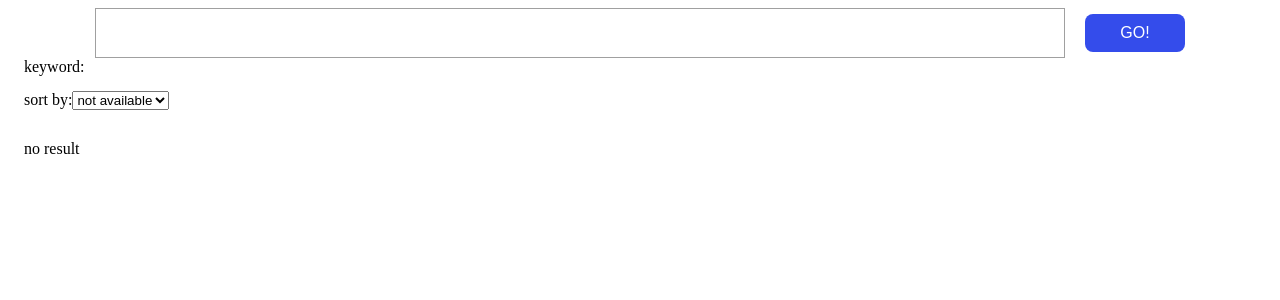
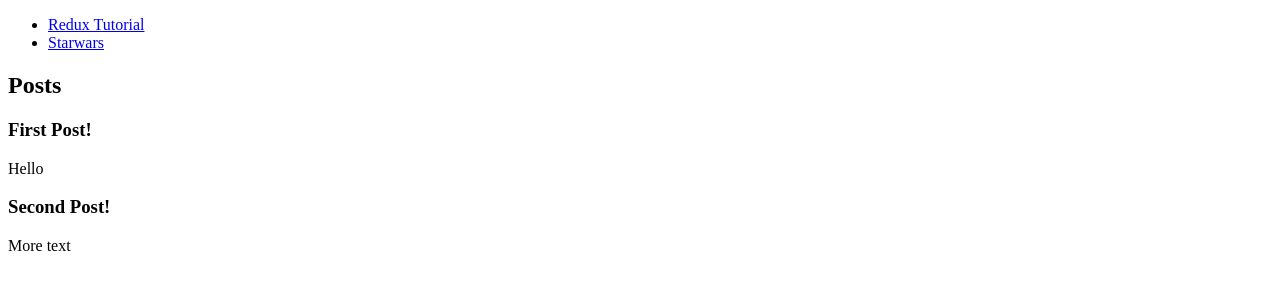
Before and after one commit to jimyeong/react_design_patterns, a React (Create React App) app: page / in a window 1280 px wide. Shown: the top 300 px of the page. Built offline with nearby package versions, Linux system fonts and the light colour scheme.

Commit message:
redux tutorial

```diff
--- a/package.json
+++ b/package.json
@@ -3,12 +3,14 @@
   "version": "0.1.0",
   "private": true,
   "dependencies": {
+    "@reduxjs/toolkit": "^1.9.1",
     "@testing-library/jest-dom": "^5.16.5",
     "@testing-library/react": "^13.4.0",
     "@testing-library/user-event": "^13.5.0",
     "axios": "^1.2.2",
     "react": "^18.2.0",
     "react-dom": "^18.2.0",
+    "react-redux": "^8.0.5",
     "react-router-dom": "^6.7.0",
     "react-scripts": "5.0.1",
     "styled-components": "^5.3.5",
--- a/src/App.js
+++ b/src/App.js
@@ -6,13 +6,15 @@ import styled from "styled-components";
 import { _axios } from "./server/index";
 import { utils } from "./utils";
 import StarwarsPage from "./pages/starwars/StarwarsPage";
-import { Routes, Route } from "react-router-dom";
+import { Routes, Route, Link } from "react-router-dom";
+import ReduxTutorialPage from "./pages/reduxTutorial/ReduxTutorialPage";
 
 const INPUT_WRAPPER = styled.div`
   max-width: 1090px;
   margin: 0 auto;
 `;
 
+const NAV = styled.nav``;
 function App() {
   const callApi = async (params) => {
     const result = await _axios.get(params);
@@ -31,8 +33,19 @@ function App() {
 
   return (
     <React.Fragment>
+      <NAV>
+        <ul>
+          <li>
+            <Link to="/">Redux Tutorial</Link>
+          </li>
+          <li>
+            <Link to="/starwars">Starwars</Link>
+          </li>
+        </ul>
+      </NAV>
       <Routes>
-        <Route path="/" element={<StarwarsPage />} />
+        <Route path="/" element={<ReduxTutorialPage />} />
+        <Route path="/starwars" element={<StarwarsPage />} />
         <Route path="*" element={<div>No Match</div>} />
       </Routes>
     </React.Fragment>
--- /dev/null
+++ b/src/app/store.js
@@ -0,0 +1,8 @@
+import { configureStore } from "@reduxjs/toolkit";
+import postsReducers from "../features/posts/postSlice";
+
+export default configureStore({
+  reducer: {
+    posts: postsReducers,
+  },
+});
--- /dev/null
+++ b/src/features/posts/PostsList.js
@@ -0,0 +1,19 @@
+import React from "react";
+import { useSelector } from "react-redux";
+
+export const PostsList = () => {
+  const posts = useSelector((state) => state.posts);
+  const renderPosts = posts.map((post) => (
+    <article className="post-excerpt" key={post.id}>
+      <h3>{post.title}</h3>
+      <p className="post-content">{post.content.substring(0, 100)}</p>
+    </article>
+  ));
+
+  return (
+    <section className="posts-list">
+      <h2>Posts</h2>
+      {renderPosts}
+    </section>
+  );
+};
--- /dev/null
+++ b/src/features/posts/postSlice.js
@@ -0,0 +1,14 @@
+import { createSlice } from "@reduxjs/toolkit";
+
+const initialState = [
+  { id: 1, title: "First Post!", content: "Hello" },
+  { id: 2, title: "Second Post!", content: "More text" },
+];
+
+const postSlice = createSlice({
+  name: "posts",
+  initialState,
+  reducers: {},
+});
+
+export default postSlice.reducer;
--- a/src/index.js
+++ b/src/index.js
@@ -3,6 +3,8 @@ import ReactDOM from "react-dom/client";
 import App from "./App";
 import reportWebVitals from "./reportWebVitals";
 import { BrowserRouter } from "react-router-dom";
+import { Provider } from "react-redux";
+import store from "./app/store";
 
 const root = ReactDOM.createRoot(document.getElementById("root"));
 // root.render(
@@ -13,7 +15,9 @@ const root = ReactDOM.createRoot(document.getElementById("root"));
 
 root.render(
   <BrowserRouter>
-    <App />
+    <Provider store={store}>
+      <App />
+    </Provider>
   </BrowserRouter>
 );
 
--- /dev/null
+++ b/src/pages/reduxTutorial/ReduxTutorialPage.js
@@ -0,0 +1,15 @@
+import React from "react";
+import styled from "styled-components";
+import { PostsList } from "../../features/posts/PostsList";
+
+const ReduxTutorialPageBlock = styled.div``;
+
+function ReduxTutorialPage({ children }) {
+  return (
+    <ReduxTutorialPageBlock>
+      <PostsList />
+    </ReduxTutorialPageBlock>
+  );
+}
+
+export default ReduxTutorialPage;
```
Also changed, not shown: src/features/posts/AddPostForm.js (added, +7 -0 lines), src/pages/harryPotter/HarryPotterPage.js (added, +10 -0 lines), src/pages/harryPotter/HarryPotter.js (deleted), 1 other file (tests, documents, lock files or other folders).
